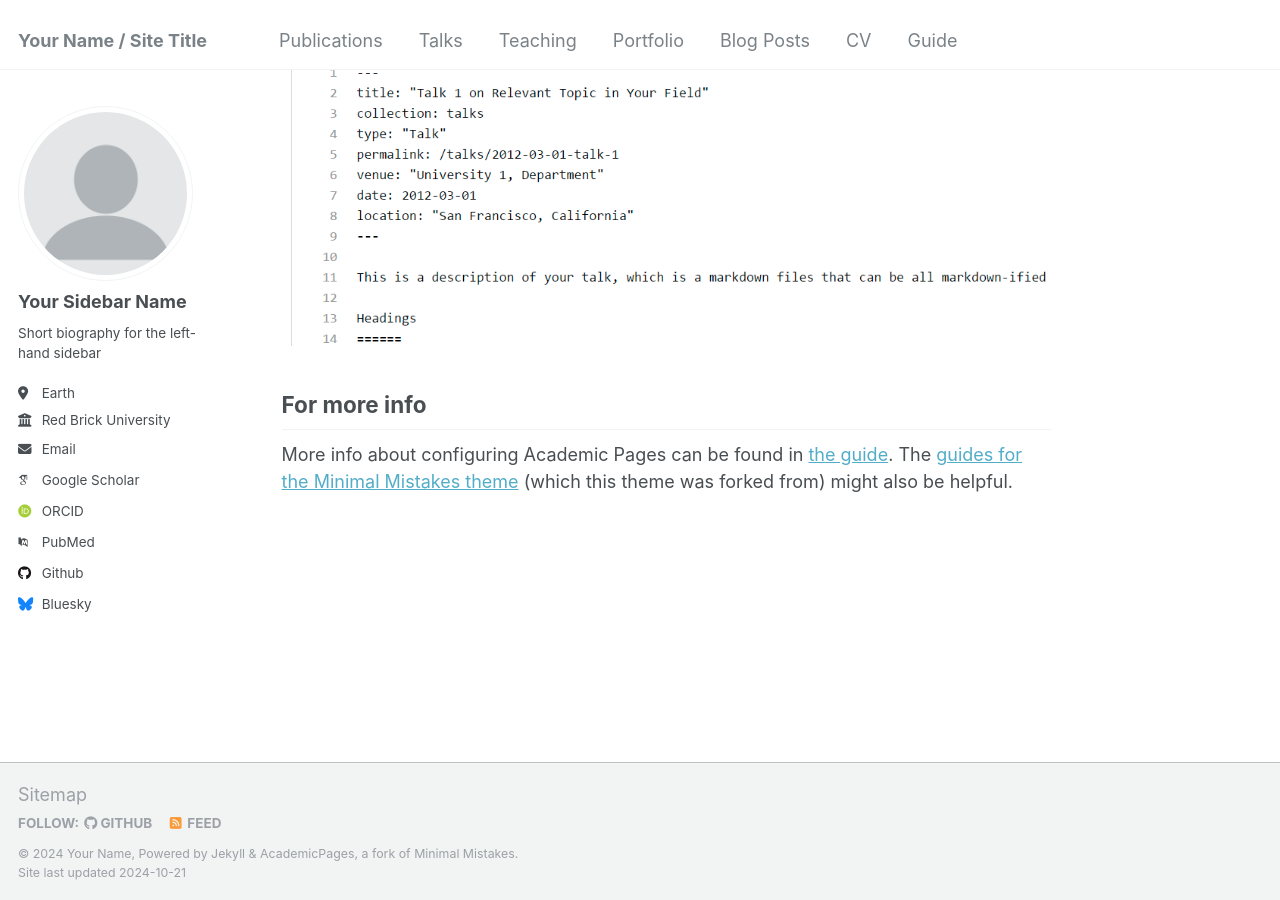
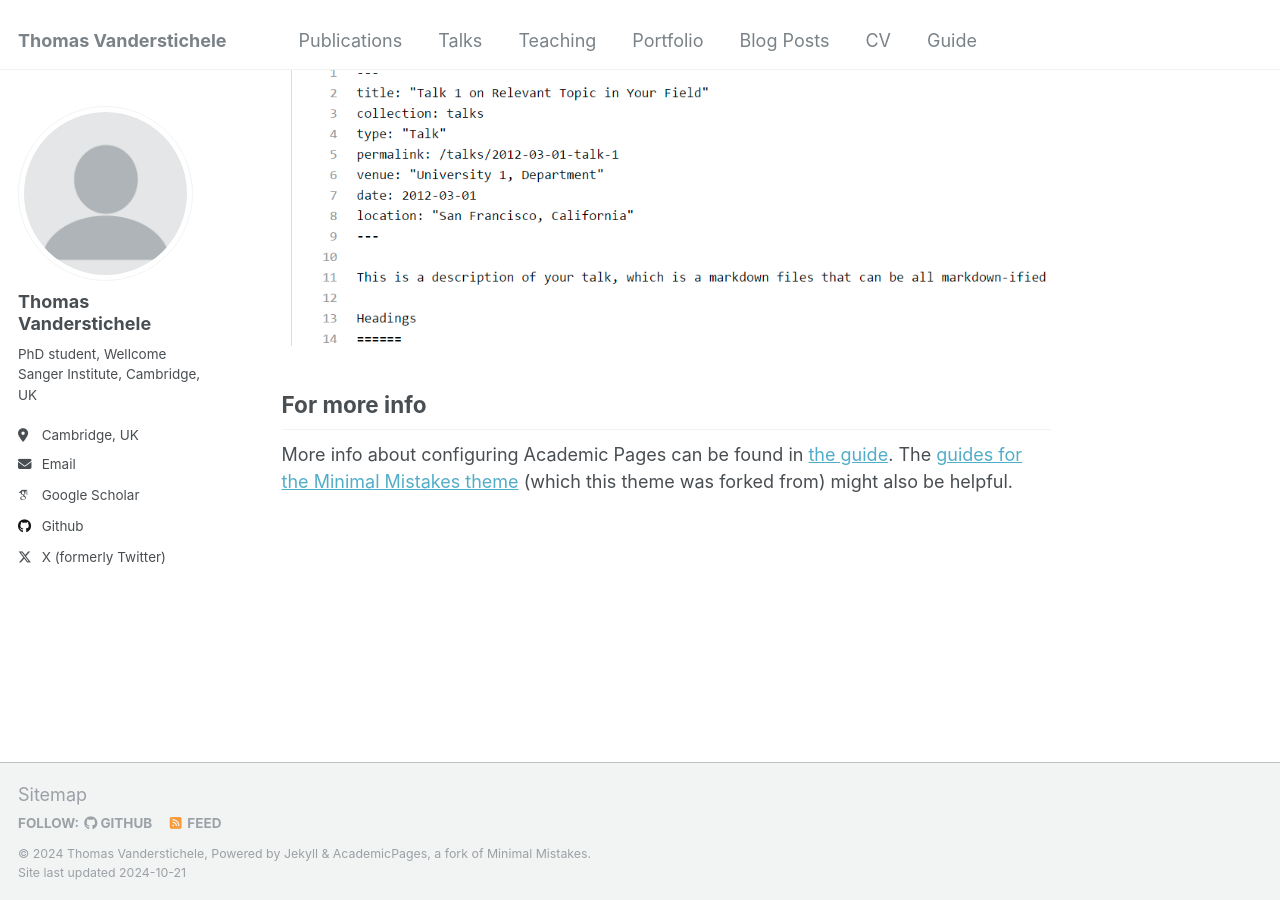
Before and after one commit to tvdStichele/tvdStichele.github.io, a Jekyll site: the page built from _pages/about.md, in a window 1280 px wide and 900 px high, scrolled down 2643 px. Built offline with Jekyll 4.4.1, drawn with Linux system fonts in a browser that asks for light colours; some web fonts are replaced.

Commit message:
Update _config.yml

```diff
--- a/_config.yml
+++ b/_config.yml
@@ -8,10 +8,10 @@
 
 # Basic Site Settings
 locale                   : "en-US"
-title                    : "Your Name / Site Title"
+title                    : "Thomas Vanderstichele"
 title_separator          : "-"
-name                     : &name "Your Name"
-description              : &description "personal description"
+name                     : &name "Thomas Vanderstichele"
+description              : &description "PhD student, Wellcome Sanger Institute, Cambridge, UK"
 url                      : https://academicpages.github.io # the base hostname & protocol for your site e.g. "https://mmistakes.github.io"
 baseurl                  : "" # the subpath of your site, e.g. "/blog"
 repository               : "academicpages/academicpages.github.io"
@@ -22,33 +22,33 @@ repository               : "academicpages/academicpages.github.io"
 author:
   # Biographic information
   avatar           : "profile.png"
-  name             : "Your Sidebar Name"
+  name             : "Thomas Vanderstichele"
   pronouns         : # example: "she/her"
-  bio              : "Short biography for the left-hand sidebar"
-  location         : "Earth"
-  employer         : "Red Brick University"
+  bio              : "PhD student, Wellcome Sanger Institute, Cambridge, UK"
+  location         : "Cambridge, UK"
+  employer         : #"Red Brick University"
   uri              : # URL
-  email            : "none@example.org"
+  email            : "Vanderstichele.Thomas2@gmail.com"
 
   # Academic websites
   arxiv            : # URL - Update with the correct link to your profile
-  googlescholar    : "https://scholar.google.com/citations?user=PS_CX0AAAAAJ"
+  googlescholar    : "https://scholar.google.com/citations?user=CLTUdzMAAAAJ&hl=en"
   impactstory      : # URL
-  orcid            : "http://orcid.org/yourorcidurl"
+  orcid            : #"http://orcid.org/yourorcidurl"
   semantic         : # URL
-  pubmed           : "https://www.ncbi.nlm.nih.gov/pubmed/?term=john+snow"
+  pubmed           : #"https://www.ncbi.nlm.nih.gov/pubmed/?term=john+snow"
   researchgate     : # URL
 
   # Repositories and software development
   bitbucket        : # Username - Update with your username on the site
   codepen          : # Username
   dribbble         : # Username
-  github           : "academicpages"
+  github           : "tvdStichele"
   kaggle           : # Username
   stackoverflow    : # User number or user number and name (i.e., use "1" or "1/jeff-atwood")
 
   # Social media
-  bluesky          : "bsky.app" # Replace this with you Bluesky username
+  bluesky          : #"bsky.app" # Replace this with you Bluesky username
   facebook         : # Username
   flickr           : # Username
   foursquare       : # Username
@@ -65,7 +65,7 @@ author:
   steam            : # Username
   telegram         : # URL
   tumblr           : # Username
-  twitter          : # Username for X / Twitter
+  twitter          : "@TVanderstichele"
   vine             : # Username
   weibo            : # Username
   wikipedia        : # Username
```
